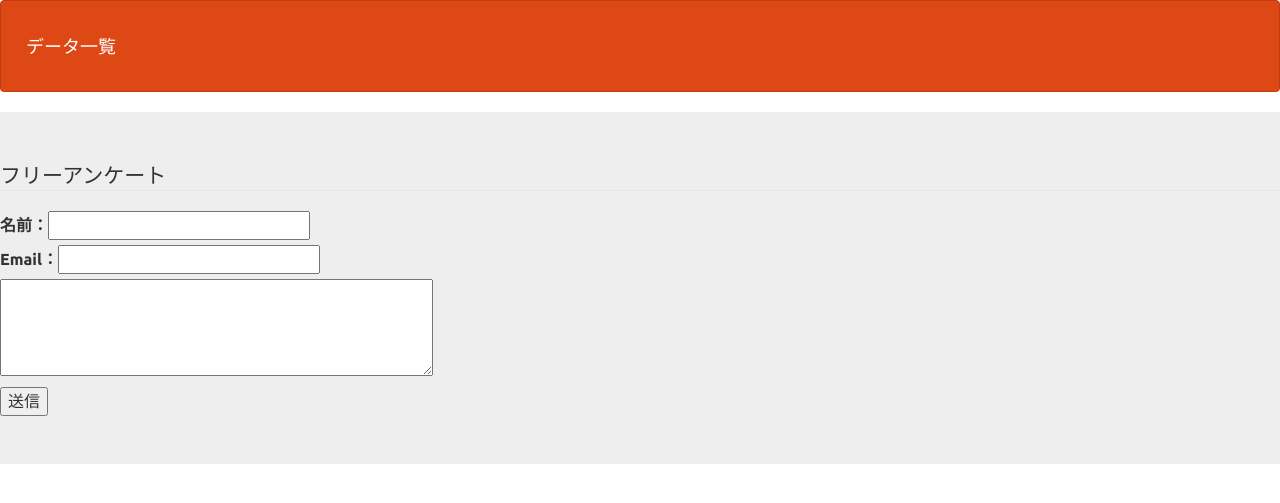
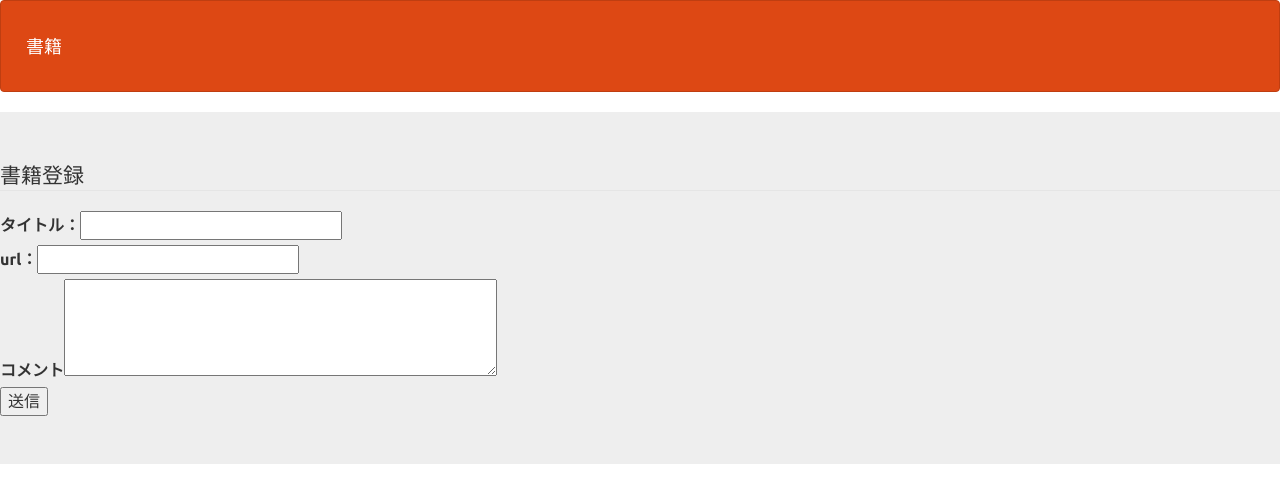
Before and after one commit to OrangeProject/kadai07, a PHP site: page / in a window 1280 px wide. Shown: the top 503 px of the page. Run offline with PHP 8.4, Linux system fonts and the light colour scheme.

Commit message:
no message

```diff
--- a/index.php
+++ b/index.php
@@ -12,7 +12,7 @@
 <header>
   <nav class="navbar navbar-default">
     <div class="container-fluid">
-    <div class="navbar-header"><a class="navbar-brand" href="select.php">データ一覧</a></div>
+    <div class="navbar-header"><a class="navbar-brand" href="select.php">書籍</a></div>
     </div>
   </nav>
 </header>
@@ -23,10 +23,10 @@
 <form method="post" action="insert.php">
   <div class="jumbotron">
    <fieldset>
-    <legend>フリーアンケート</legend>
-     <label>名前：<input type="text" name="name"></label><br>
-     <label>Email：<input type="text" name="email"></label><br>
-     <label><textArea name="naiyou" rows="4" cols="40"></textArea></label><br>
+    <legend>書籍登録</legend>
+     <label>タイトル：<input type="text" name="title"></label><br>
+     <label>url：<input type="text" name="url"></label><br>
+     <label>コメント<textArea name="comment" rows="4" cols="40"></textArea></label><br>
      <input type="submit" value="送信">
     </fieldset>
   </div>
```
Also changed, not shown: insert.php (+28 -8 lines).
